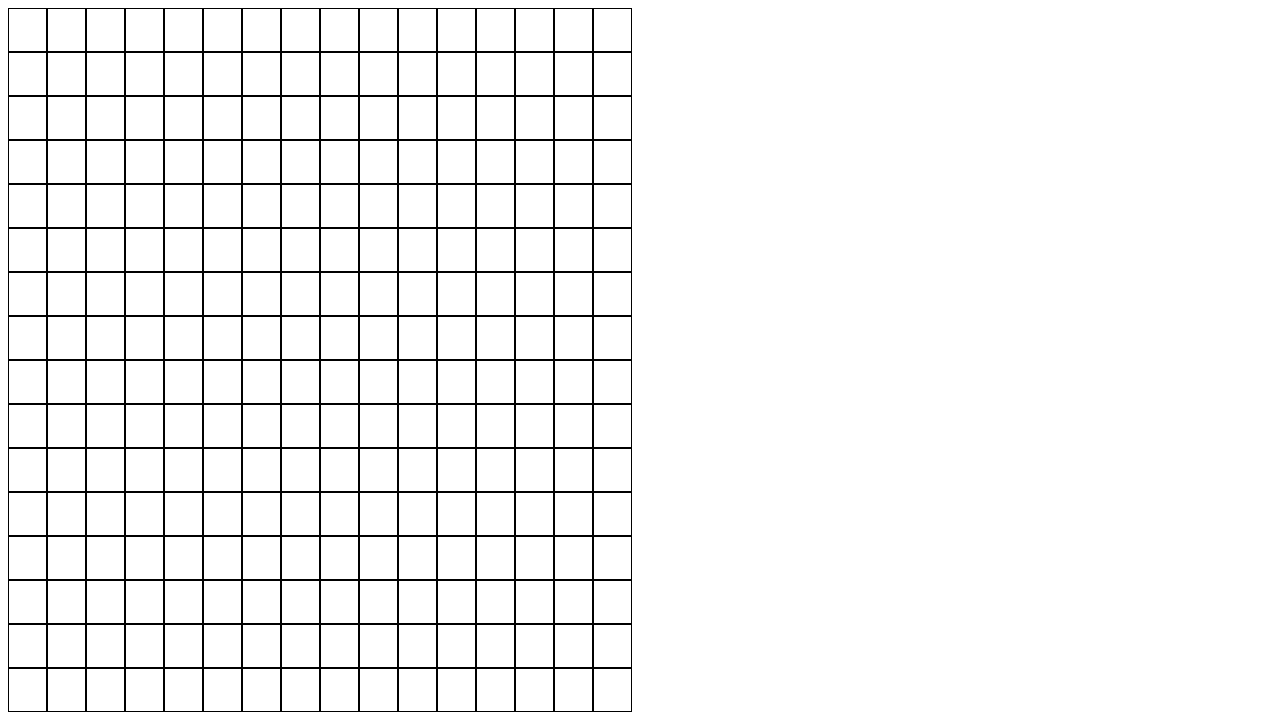
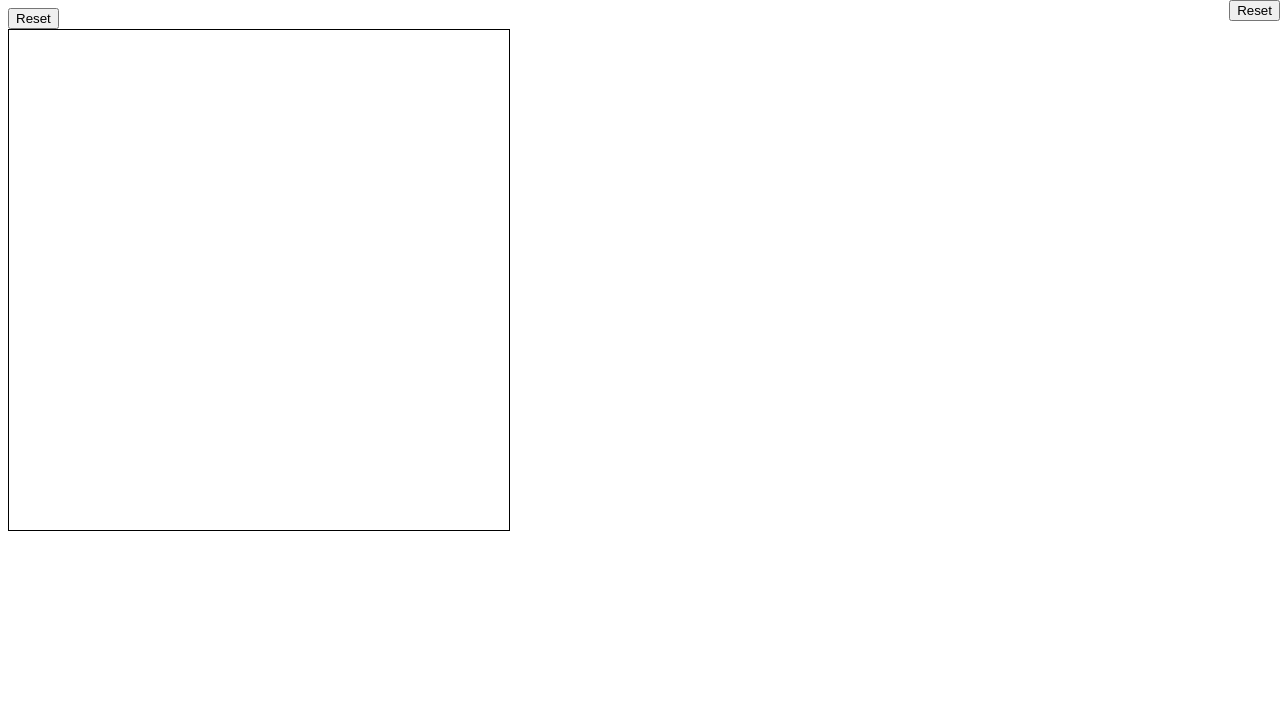
Before and after one commit to bthompson1223/etch-a-sketch, a plain HTML site: page index.html in a window 1280 px wide. Drawn offline with Linux system fonts and the light colour scheme.

Commit message:
Finished js for reset button to accept up to 100x100 grid. Changed some CSS rules to keep the grid the same size and allow the cells to grow or shrink as needed.

```diff
--- a/index.html
+++ b/index.html
@@ -5,9 +5,10 @@
 <link rel="stylesheet" href="./styles.css">
 </head>
 <body>
-    <div class="container">
+    <button class="reset">Reset</button>
+    <div class="big-container"><div class="container">
 
-    </div>
+    </div></div>
 
     <script src="script.js"></script>
 </body>
--- a/script.js
+++ b/script.js
@@ -1,6 +1,29 @@
 const container = document.querySelector('.container')
+const px = document.querySelectorAll('.pixel');
+let gridSize = 16
 
-function makeStartSquare(rows, cols) {
+
+const button = document.createElement('button');
+button.classList.add('reset');
+button.textContent = "Reset";
+button.style.cssText = "position: absolute; top: 0; right: 0;"
+container.appendChild(button)
+
+//Function to get random rgb values
+function getRandomNumber() {
+  return Math.floor(Math.random()*256);
+}
+
+//Variables to set random color on page load
+let r = getRandomNumber();
+let g = getRandomNumber();
+let b = getRandomNumber();
+let color = `rgb(${r}, ${g}, ${b})`;
+
+
+function makeStartSquare(gridSize) {
+    let rows = gridSize;
+    let cols = gridSize;
     container.style.setProperty('--grid-rows', rows);
     container.style.setProperty('--grid-cols', cols);
     for (let i = 0; i < (cols * rows); i++) {
@@ -8,32 +31,36 @@ function makeStartSquare(rows, cols) {
         container.appendChild(cell).className = "pixel";
     }
 
+    document.querySelectorAll('.pixel').forEach(item => {
+        item.addEventListener('mouseover', (e) => {
+            item.style.backgroundColor = `${color}`;
+            console.log(color)
+        })
+    })
+
 }
 
-makeStartSquare(16, 16)
 
-const px = document.querySelectorAll('.pixel');
+//Function to get user input for new grid
+function getInput() {
+    let input = window.prompt("Please enter grid size. Size must be between 1 and 100.");
 
-function getRandomNumber() {
-  return Math.floor(Math.random()*256);
+    while (isNaN(input) || input < 1 || input > 100) {
+        input = window.prompt("Sorry, that isn't a valid choice. Please choose a number between 1 and 100.")
+    }
+
+    gridSize = input;
+    removeTiles();
+    makeStartSquare(gridSize)
 }
 
-let r = getRandomNumber();
-let g = getRandomNumber();
-let b = getRandomNumber();
-let color = `rgb(${r}, ${g}, ${b})`;
+function removeTiles() {
+    let box = document.querySelector('.container');
+    while (box.firstChild) {
+        box.removeChild(box.firstChild);
+    }
+}
 
+document.querySelector('.reset').addEventListener('click', getInput)
 
-/* px.forEach((px) => {
-    px.addEventListener('mouseover', () => {
-        px.style.background = `${color}`;
-        console.log(1)
-    })
-}) */
-
-document.querySelectorAll('.pixel').forEach(item => {
-    item.addEventListener('mouseover', (e) => {
-        item.style.backgroundColor = `${color}`;
-        console.log(color)
-    })
-})
+makeStartSquare(gridSize)
--- a/styles.css
+++ b/styles.css
@@ -3,21 +3,25 @@
     --grid-rows: 1;
 }
 
-
+.big-container {
+  width: fit-content;
+}
 
 .container {
-    display: grid;
-    grid-template-columns: auto auto auto auto auto auto auto auto auto auto auto auto auto auto auto auto;
-    max-width: 560px;
-    max-height: 560px;
-    margin: 0
+    display: inline-grid;
+   grid-template-rows: repeat(var(--grid-rows), 1fr);
+   grid-template-columns: repeat(var(--grid-cols), 1fr);
+    width: 500px;
+    height: 500px;
+    margin: 0;
+   flex: 1 1 auto;
+   border: solid 1px black;
 }
 
 .pixel {
-    padding: 1em;
-    border: 1px solid black;
+    padding: 1px;
     text-align: center;
-    width: 5px;
-    height: 10px;
+    width: auto;
+    height: auto;
     margin: 0;
 }
```
